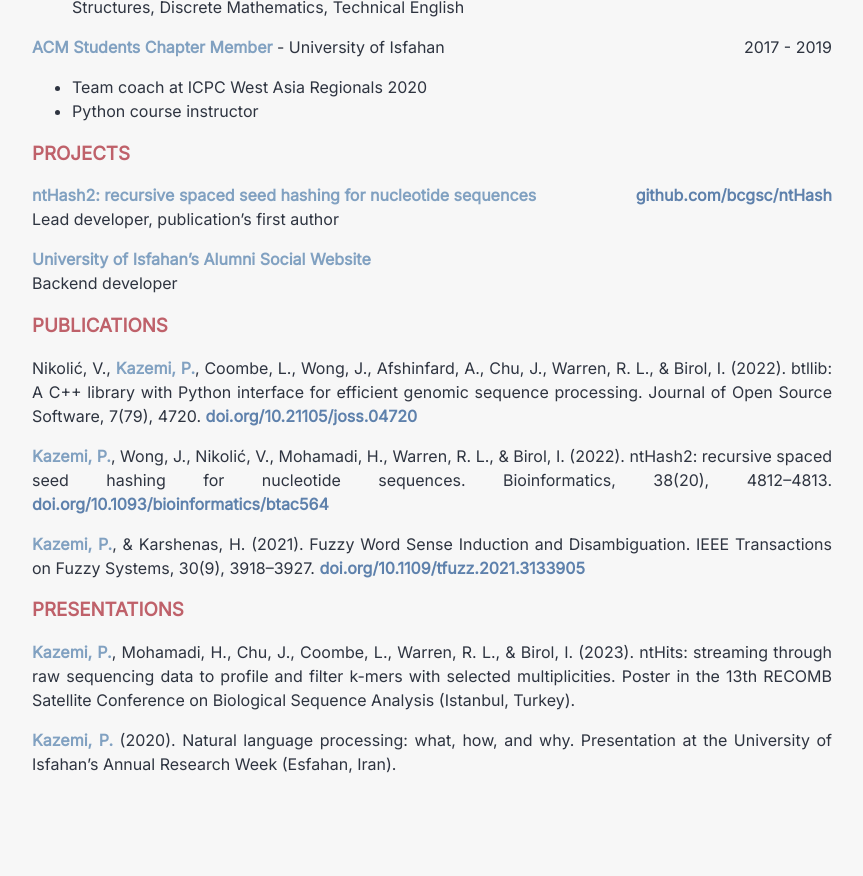
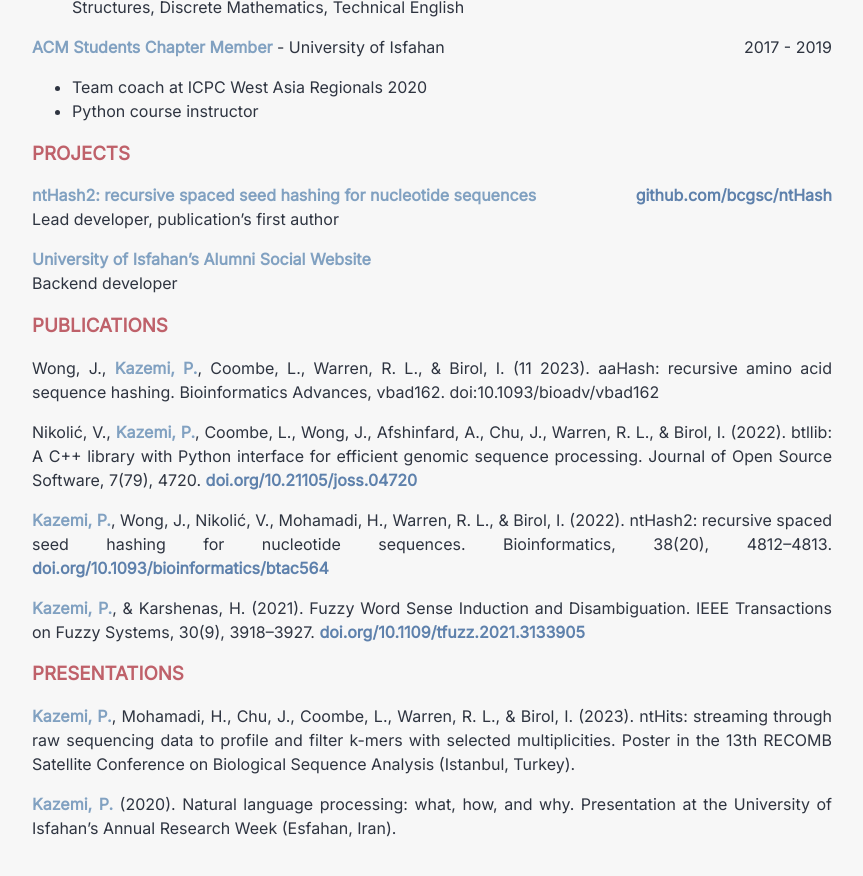
Before and after one commit to parham-k/parham-k.github.io, a Jekyll site: the page built from cv.md, in a window 1280 px wide and 900 px high, scrolled down 1230 px. Shown: the top 876 px of the window, without its empty margins (208-1071 px from the left). Built offline with Jekyll 4.4.1, drawn with Linux system fonts in a browser that asks for light colours; before the commit the page ends 2066 px from its top, so only the background shows below that.

Commit message:
Update cv.md

```diff
--- a/cv.md
+++ b/cv.md
@@ -66,6 +66,8 @@ Backend developer
 
 ### PUBLICATIONS
 
+Wong, J., **Kazemi, P.**, Coombe, L., Warren, R. L., & Birol, I. (11 2023). aaHash: recursive amino acid sequence hashing. Bioinformatics Advances, vbad162. doi:10.1093/bioadv/vbad162
+
 Nikolić, V., **Kazemi, P.**, Coombe, L., Wong, J., Afshinfard, A., Chu, J., Warren, R. L., & Birol, I. (2022). btllib: A C++ library with Python interface for efficient genomic sequence processing. Journal of Open Source Software, 7(79), 4720. [doi.org/10.21105/joss.04720](https://doi.org/10.21105/joss.04720)
 
 **Kazemi, P.**, Wong, J., Nikolić, V., Mohamadi, H., Warren, R. L., & Birol, I. (2022). ntHash2: recursive spaced seed hashing for nucleotide sequences. Bioinformatics, 38(20), 4812–4813. [doi.org/10.1093/bioinformatics/btac564](https://doi.org/10.1093/bioinformatics/btac564)
```
